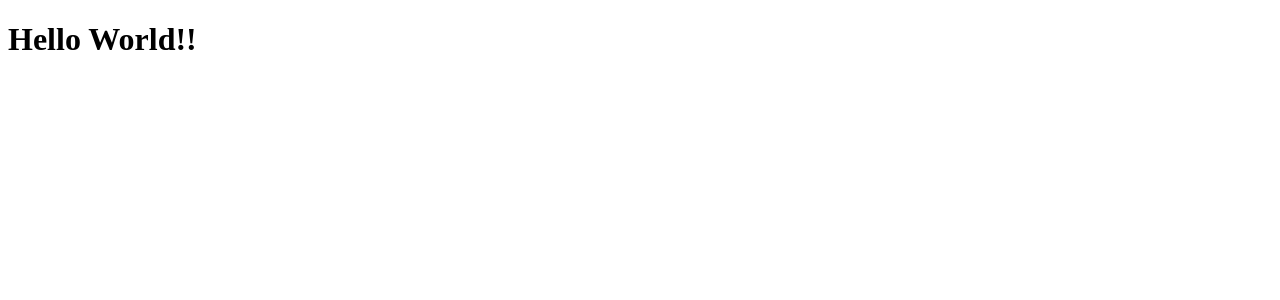
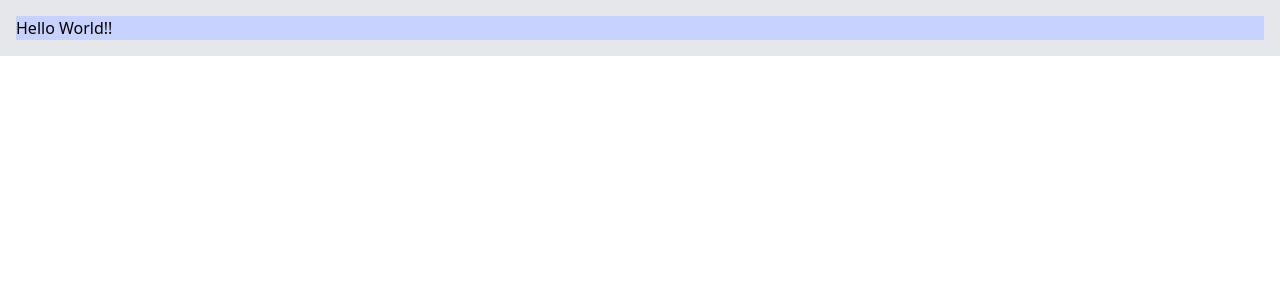
Before and after one commit to dankensoft/formik-react-twd-redux, a React (Create React App) app: page / in a window 1280 px wide. Shown: the top 300 px of the page. Built offline with nearby package versions, Linux system fonts and the light colour scheme.

Commit message:
Install and Configure TailwindCSS

```diff
--- /dev/null
+++ b/craco.config.js
@@ -0,0 +1,10 @@
+module.exports = {
+    style: {
+      postcss: {
+        plugins: [
+          require('tailwindcss'),
+          require('autoprefixer'),
+        ],
+      },
+    },
+  }
--- a/src/App.js
+++ b/src/App.js
@@ -2,8 +2,8 @@
 
 export const App = () => {
     return (
-        <div>
-            <h1>Hello World!!</h1>
+        <div className="container p-4 bg-gray-200">
+            <h1 className="bg-indigo-200">Hello World!!</h1>
         </div>
     )
 }
--- /dev/null
+++ b/src/index.css
@@ -0,0 +1,3 @@
+@tailwind base;
+@tailwind components;
+@tailwind utilities;
--- a/src/index.js
+++ b/src/index.js
@@ -1,6 +1,7 @@
 import React from 'react';
 import ReactDOM from 'react-dom';
 import { App } from './App';
+import './index.css'
 
 ReactDOM.render(
   <App />,
--- /dev/null
+++ b/tailwind.config.js
@@ -0,0 +1,11 @@
+module.exports = {
+  purge: ['./src/**/*.{js,jsx,ts,tsx}', './public/index.html'],
+  darkMode: false, // or 'media' or 'class'
+  theme: {
+    extend: {},
+  },
+  variants: {
+    extend: {},
+  },
+  plugins: [],
+}
```
Also changed, not shown: package.json (+9 -3 lines), 2 other files (tests, documents, lock files or other folders).
